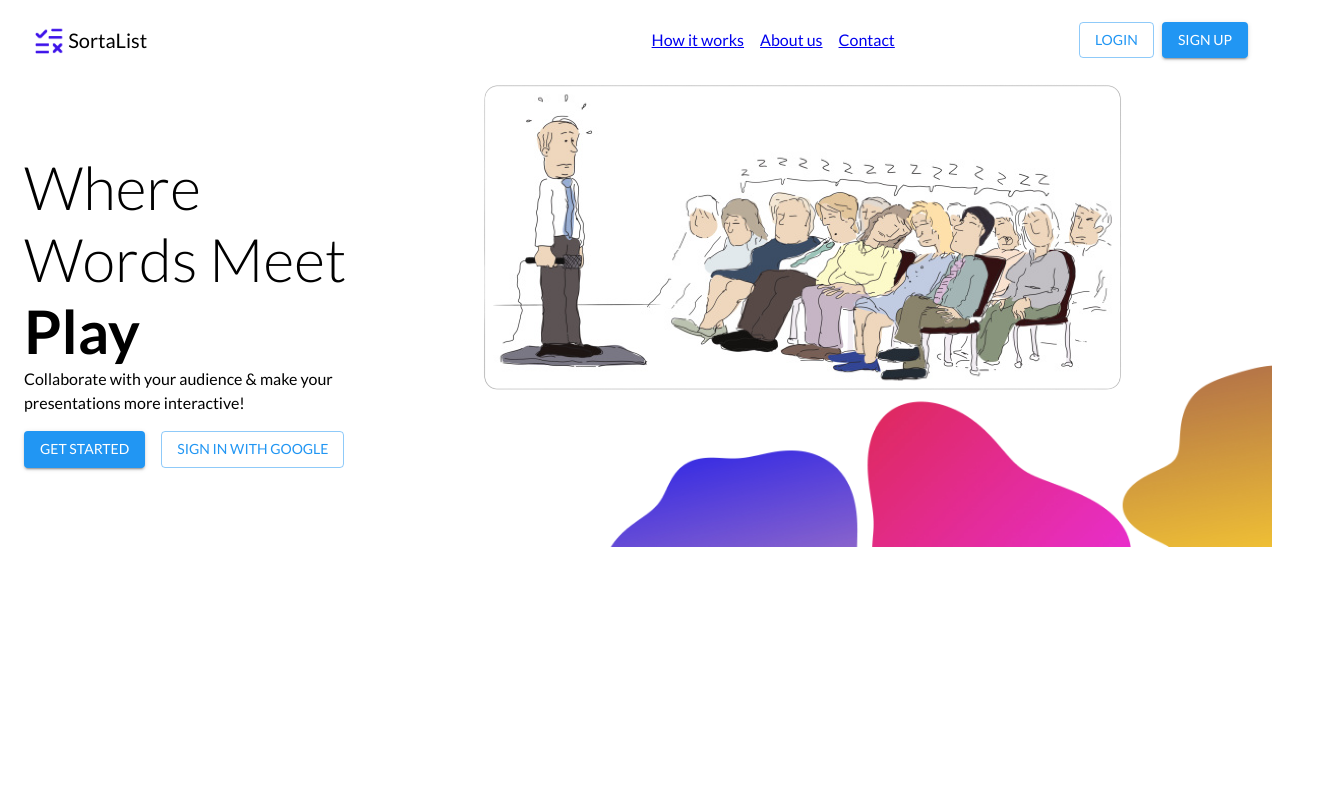
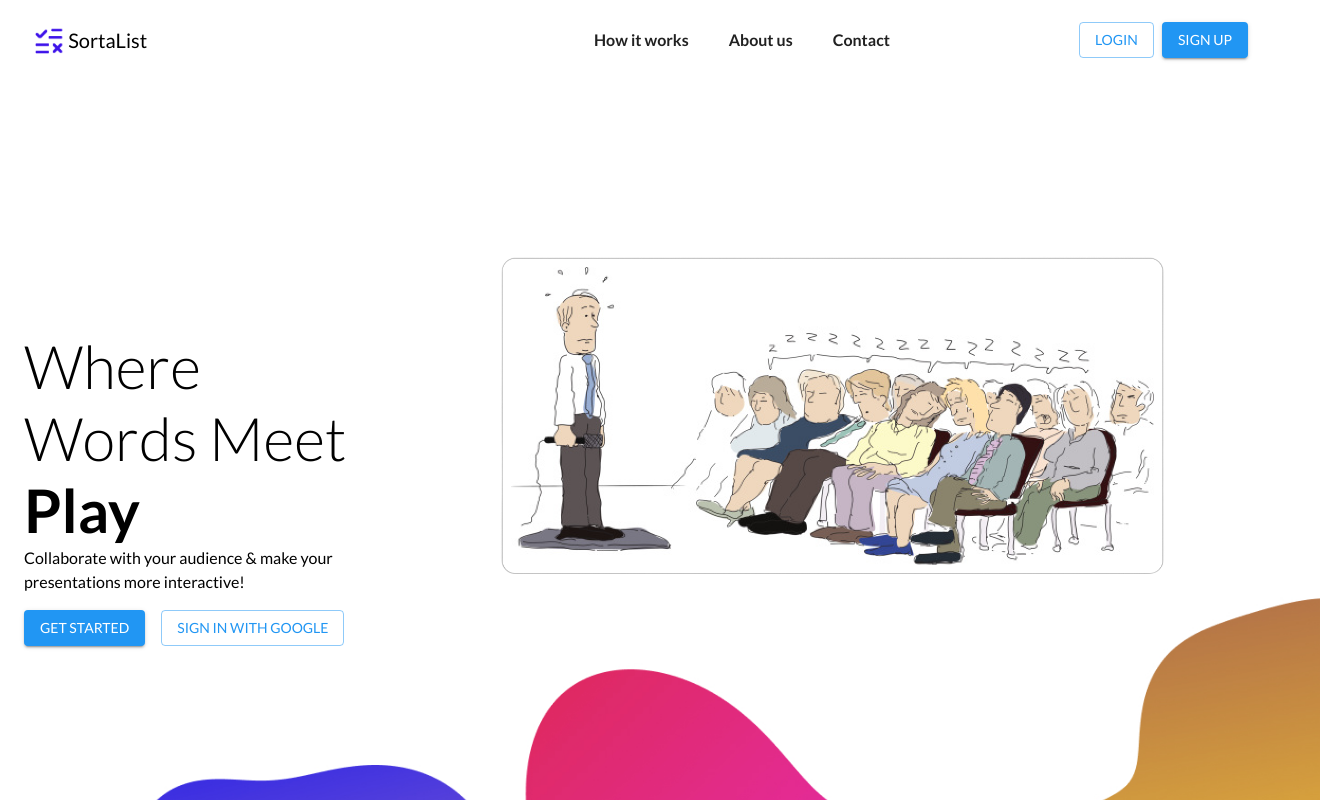
Before and after one commit to avpa11/SortaList, a React (Create React App) app in the folder sortalist/: page / in a window 1280 px wide. Shown: the top 800 px of the page, 1320 px wide, since content can reach past the window. Built offline with nearby package versions, Linux system fonts and the light colour scheme.

Commit message:
Minor design changes

```diff
--- a/sortalist/src/components/LandingPage.js
+++ b/sortalist/src/components/LandingPage.js
@@ -15,13 +15,15 @@ function LandingPage() {
       py={isMobile ? 5 : 2}
       style={{
         backgroundImage: `url(${process.env.PUBLIC_URL + '/images/background_lp.png'})`,
-        backgroundPosition: 'bottom right',
+        backgroundPosition: 'center', // Center the image
         backgroundRepeat: 'no-repeat',
-        backgroundSize: 'contain'
+        backgroundSize: 'cover', // Cover the entire container
+        height: '100vh', // Full height of the viewport
+        width: '100vw', // Full width of the viewport
       }}
     >
       <Box>
-
+        <div>
             <Typography variant="h2" component="h1">
               Where Words Meet <strong>Play</strong>
             </Typography>
@@ -33,7 +35,7 @@ function LandingPage() {
                 <Button variant="contained" color="primary">Get Started</Button>
                 <Button variant="outlined" color="primary">Sign in with Google</Button>
             </Box>
-
+        </div>
       </Box>
       <Box mt={-17}>
         <img src="/images/landing_image.png" alt="Landing" style={{ width: '100%', height: 'auto' }} />
--- a/sortalist/src/components/NavBar.js
+++ b/sortalist/src/components/NavBar.js
@@ -1,5 +1,5 @@
 import React from 'react';
-import { AppBar, Toolbar, Typography, Button, Box, useMediaQuery, useTheme } from '@mui/material';
+import { AppBar, Toolbar, Typography, Button, Box, useMediaQuery, useTheme, Link as MuiLink } from '@mui/material';
 import { Link } from 'react-router-dom';
 
 function NavBar() {
@@ -16,18 +16,18 @@ function NavBar() {
             <Box display="flex" flexDirection={isMobile ? 'column' : 'row'} justifyContent="center" alignItems="center" flexGrow={1}>
                 {/* Create the navigation bar with links to the How it works, About us and Contact pages */}
                 <Typography variant="body1" color="text.primary">
-                    <Box mr={2}>
-                        <Link to="/how-it-works" color="inherit" underline="none">How it works</Link>
+                    <Box mr={5}>
+                        <MuiLink to="/how-it-works" color="inherit" underline="none">How it works</MuiLink>
                     </Box>
                 </Typography>
                 <Typography variant="body1" color="text.primary">
-                    <Box mr={2}>
-                        <Link to="/about-us" color="inherit" underline="none">About us</Link>
+                    <Box mr={5}>
+                        <MuiLink to="/about-us" color="inherit" underline="none">About us</MuiLink>
                     </Box>
                 </Typography>
                 <Typography variant="body1" color="text.primary">
-                    <Box mr={2}>
-                        <Link to="/contact" color="inherit" underline="none">Contact</Link>
+                    <Box mr={5}>
+                        <MuiLink to="/contact" color="inherit" underline="none">Contact</MuiLink>
                     </Box>
                 </Typography>
             </Box>
--- a/sortalist/src/theme.js
+++ b/sortalist/src/theme.js
@@ -13,6 +13,17 @@ const theme = createTheme({
     typography: {
         fontFamily: 'Lato, Arial, sans-serif',
     },
+    components: {
+        MuiLink: {
+            styleOverrides: {
+                root: {
+                    color: 'black',
+                    fontSize: '1.0rem',
+                    fontWeight: 'bold',
+                },
+            },
+        },
+    },
 });
 
 export default theme;
```
